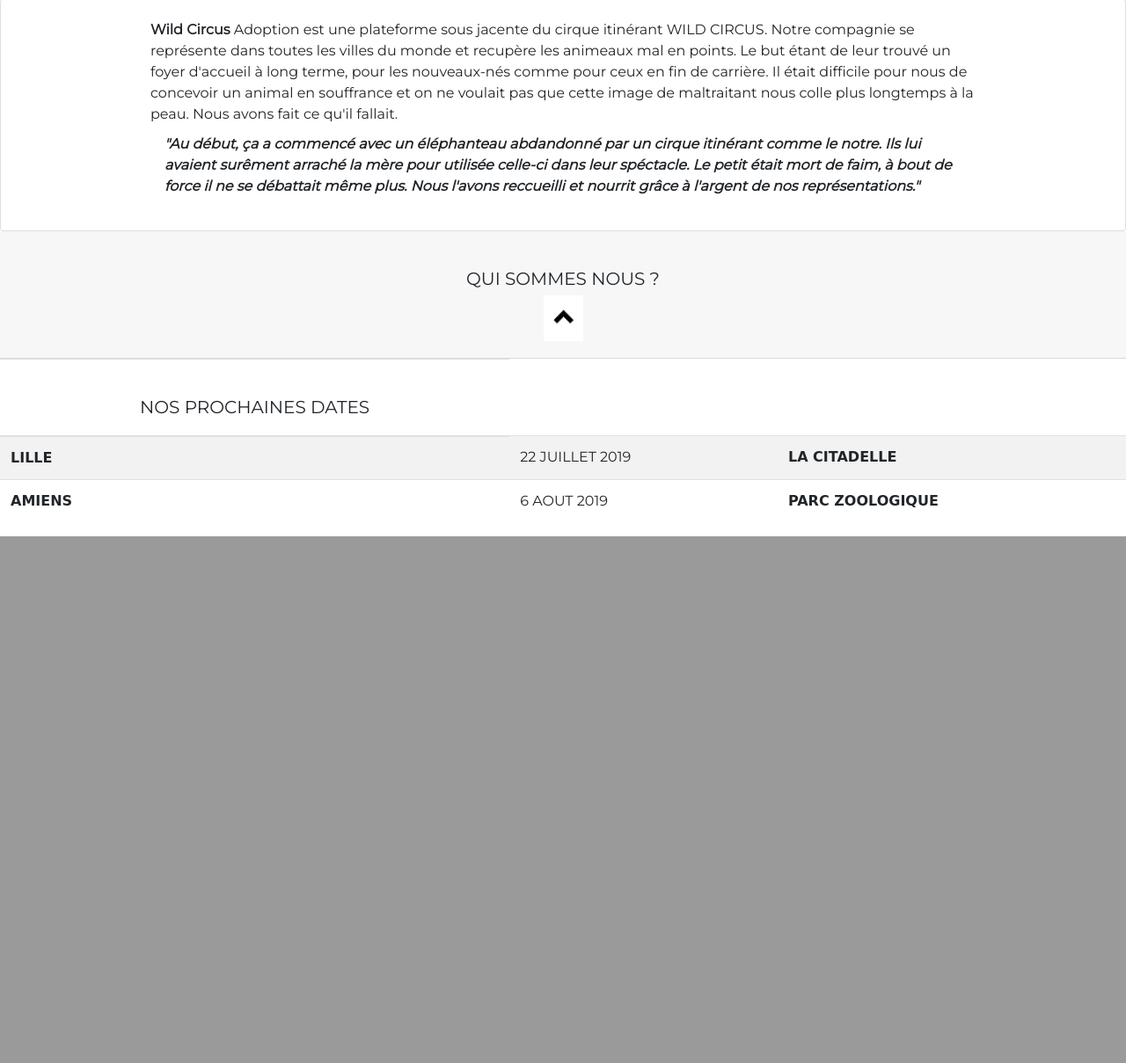
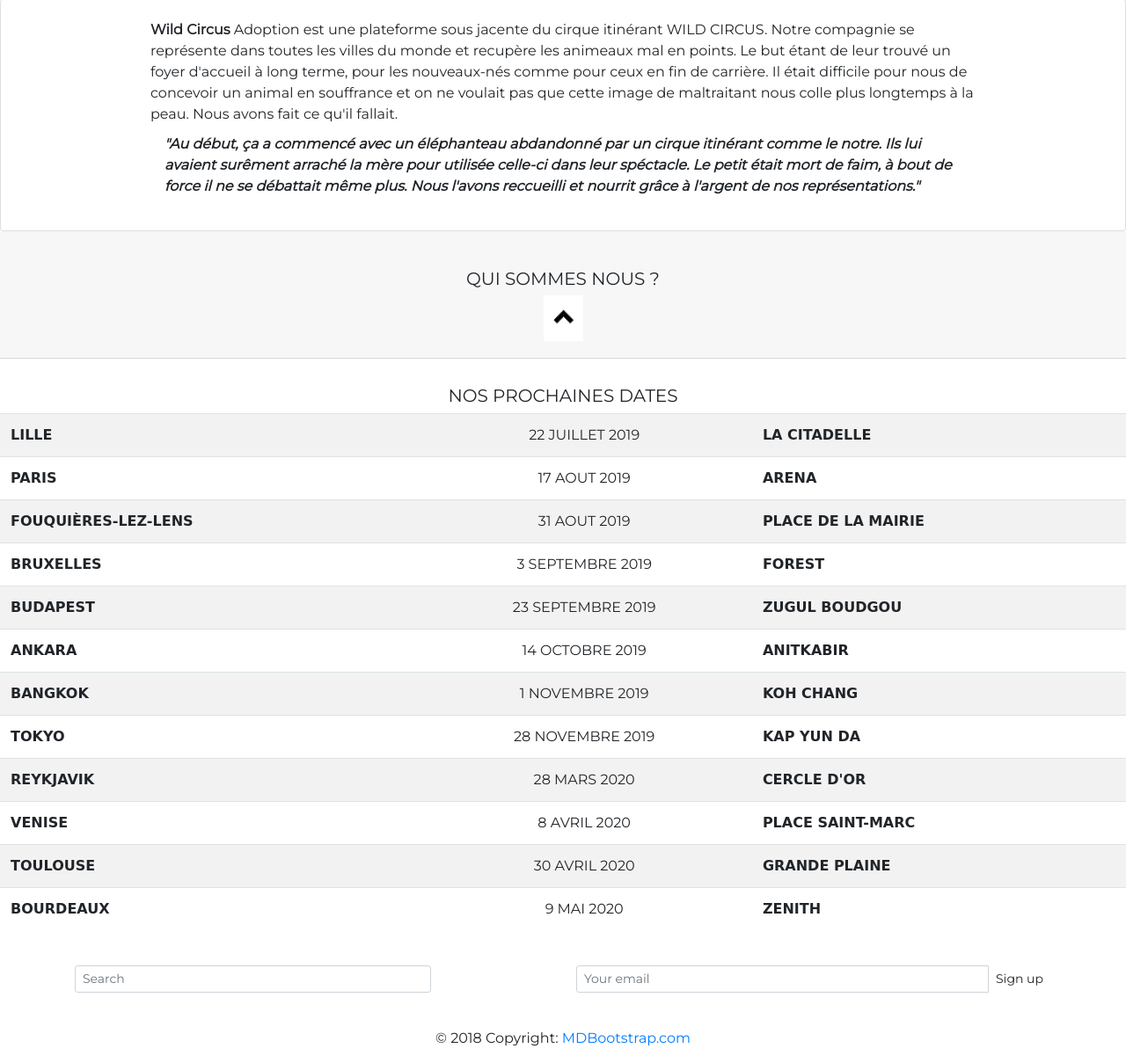
Before and after one commit to html-organization/CHECKPOINT4, a Symfony app: template wild_circus_adoption/templates/homepage.html.twig in a window 1280 px wide. Shown: the part 753-1962 px from the top of the page at 88% size. Before the commit the page ends 1363 px from the top, so only its background shows below. Run offline with Twig, Linux system fonts and the light colour scheme; the template is opened without the code that fills it, so the values that code supplies are empty; style sheets or scripts are compiled from the project's sources; some libraries are stand-ins or nearby versions; some web fonts are replaced.

Commit message:
added the latest version of my website

```diff
--- a/wild_circus_adoption/assets/scss/app.scss
+++ b/wild_circus_adoption/assets/scss/app.scss
@@ -92,11 +92,13 @@ h5 {
 th {
   font-family: 'Fredericka the Great', cursive;
    padding-left: 20px;
+   padding-top: 90px;
 }
 
 .middle {
   font-family: 'Montserrat', sans-serif;
   font-weight: lighter;
+  text-align: center;
 }
 
 thead, tbody {
--- a/wild_circus_adoption/templates/base.html.twig
+++ b/wild_circus_adoption/templates/base.html.twig
@@ -35,6 +35,37 @@
     </header>
     <body>
         {% block body %}{% endblock %}
+
+
+        <!-- Footer -->
+        <footer class="page-footer font-small special-color-black pt-4">
+            <div class="container">
+                <div class="row">
+                    <div class="col-md-6 mb-4">
+                        <form class="form-inline">
+                            <input class="form-control form-control-sm mr-3 w-75" type="text" placeholder="Search"
+                                   aria-label="Search">
+                            <i class="fas fa-search" aria-hidden="true"></i>
+                        </form>
+                    </div>
+
+                    <div class="col-md-6 mb-4">
+                        <form class="input-group">
+                            <input type="text" class="form-control form-control-sm" placeholder="Your email"
+                                   aria-label="Your email" aria-describedby="basic-addon2">
+                            <div class="input-group-append">
+                                <button class="btn btn-sm btn-outline-white my-0" type="button">Sign up</button>
+                            </div>
+                        </form>
+                    </div>
+                </div>
+            </div>
+            <div class="footer-copyright text-center py-3">© 2018 Copyright:
+                <a href="https://mdbootstrap.com/education/bootstrap/"> MDBootstrap.com</a>
+            </div>
+        </footer>
+        <!-- Footer -->
+
         {% block javascripts %}
             {{ encore_entry_script_tags('app') }}
         {% endblock %}
--- a/wild_circus_adoption/templates/homepage.html.twig
+++ b/wild_circus_adoption/templates/homepage.html.twig
@@ -1,5 +1,4 @@
 {% extends 'base.html.twig' %}
-
 {% block title %}Wild Circus adoption{% endblock %}
  {% block stylesheets %}
      {{ parent() }}
@@ -68,7 +67,7 @@
                 </div>
             </div>
             <div class="card-header" id="headingOne">
-                <h5 class="mb-0">
+                <h5 class="mb-0 who">
                     QUI SOMMES NOUS ? <br>
                     <button class="btn btn-link buttoncenter" data-toggle="collapse" data-target="#collapseOne" aria-expanded="true" aria-controls="collapseOne">
                         <img class="arrow" alt="arrow [900x300]" src="{{ asset('pictures/arrow.jpg') }}">
@@ -77,22 +76,68 @@
             </div>
 
         </section>
-        <table class="table table-striped">
-            <thead>
-            <tr>
-                <th class="font-weight-bold text-center middle"><h5>NOS PROCHAINES DATES</h5></th>
-            </tr>
-            </thead>
+        <h5>NOS PROCHAINES DATES</h5>
+        <table class="table table-striped tableau">
             <tbody>
             <tr>
-                <th scope="row">LILLE</th>
+                <th scope="row" class="pad">LILLE</th>
                 <th class="middle">22 JUILLET 2019</th>
                 <th>LA CITADELLE</th>
             </tr>
             <tr>
-                <th scope="row">AMIENS</th>
-                <th class="middle">6 AOUT 2019</th>
-                <th>PARC ZOOLOGIQUE</th>
+                <th scope="row" class="pad">PARIS</th>
+                <th class="middle">17 AOUT 2019</th>
+                <th>ARENA</th>
+            </tr>
+            <tr>
+                <th scope="row" class="pad">FOUQUIÈRES-LEZ-LENS</th>
+                <th class="middle">31 AOUT 2019</th>
+                <th>PLACE DE LA MAIRIE</th>
+            </tr>
+            <tr>
+                <th scope="row">BRUXELLES</th>
+                <th class="middle">3 SEPTEMBRE 2019</th>
+                <th>FOREST</th>
+            </tr>
+            <tr>
+                <th scope="row">BUDAPEST</th>
+                <th class="middle">23 SEPTEMBRE 2019</th>
+                <th>ZUGUL BOUDGOU</th>
+            </tr>
+            <tr>
+                <th scope="row">ANKARA</th>
+                <th class="middle">14 OCTOBRE 2019</th>
+                <th>ANITKABIR</th>
+            </tr>
+            <tr>
+                <th scope="row">BANGKOK</th>
+                <th class="middle">1 NOVEMBRE 2019</th>
+                <th>KOH CHANG</th>
+            </tr>
+            <tr>
+                <th scope="row" class="pad">TOKYO</th>
+                <th class="middle">28 NOVEMBRE 2019</th>
+                <th>KAP YUN DA</th>
+            </tr>
+            <tr>
+                <th scope="row">REYKJAVIK</th>
+                <th class="middle">28 MARS 2020</th>
+                <th>CERCLE D'OR</th>
+            </tr>
+            <tr>
+                <th scope="row">VENISE</th>
+                <th class="middle">8 AVRIL 2020</th>
+                <th>PLACE SAINT-MARC</th>
+            </tr>
+            <tr>
+                <th scope="row">TOULOUSE</th>
+                <th class="middle">30 AVRIL 2020</th>
+                <th>GRANDE PLAINE</th>
+            </tr>
+            <tr>
+                <th scope="row">BOURDEAUX</th>
+                <th class="middle">9 MAI 2020</th>
+                <th>ZENITH</th>
             </tr>
             </tbody>
         </table>
```
